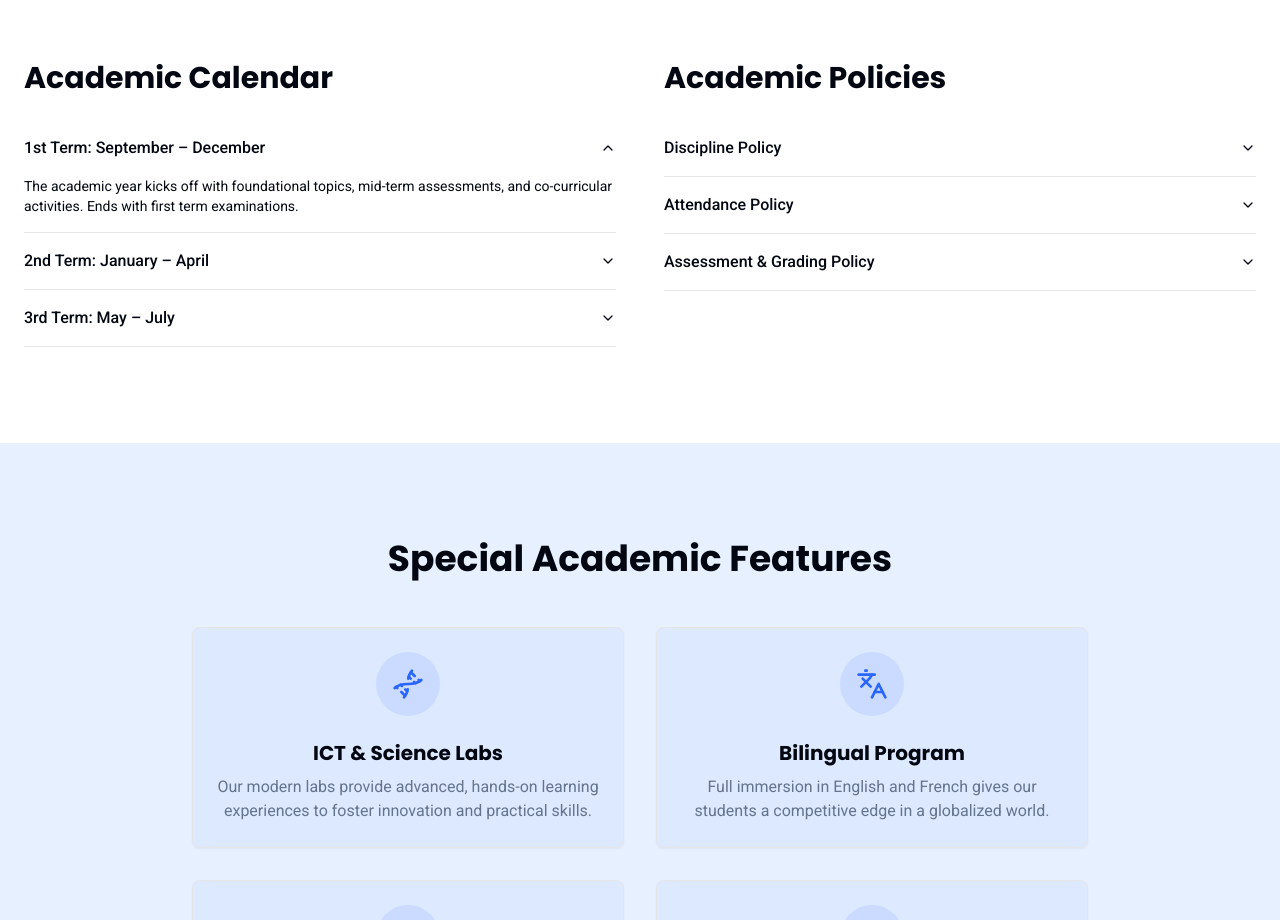
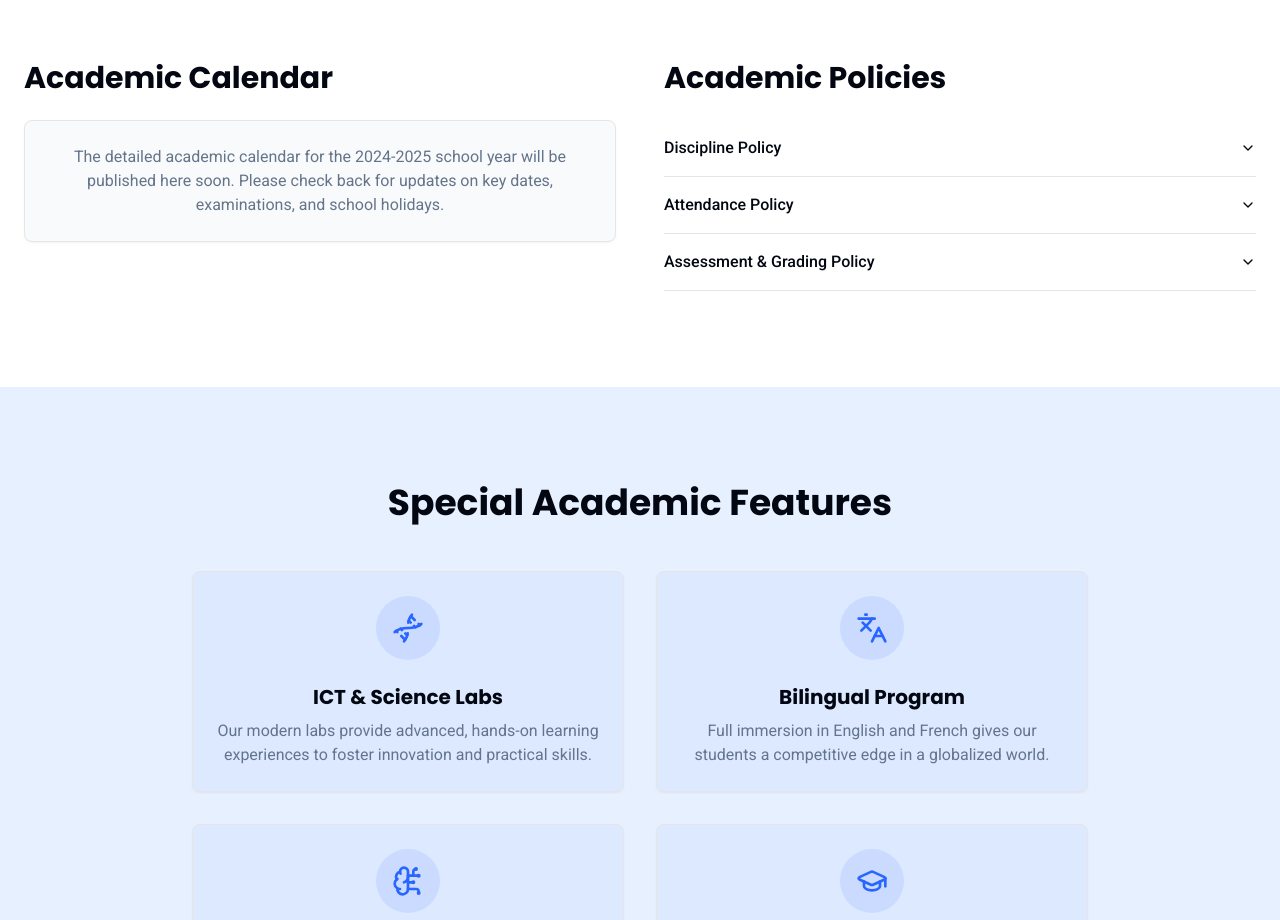
Before and after one commit to KayZee52/CMFI-website, a Next.js app: page /academics in a window 1280 px wide. Shown: the part 2960-3880 px from the top of the page. Built offline with nearby package versions, Linux system fonts and the light colour scheme.

Commit message:
initial commit

```diff
--- a/src/app/academics/page.tsx
+++ b/src/app/academics/page.tsx
@@ -151,26 +151,11 @@ const AcademicsPage = () => {
                 <div className="container mx-auto px-6 grid md:grid-cols-2 gap-12 items-start">
                     <AnimateOnScroll>
                         <h2 className="font-headline text-3xl font-bold mb-6">Academic Calendar</h2>
-                        <Accordion type="single" collapsible className="w-full" defaultValue="item-1">
-                          <AccordionItem value="item-1">
-                            <AccordionTrigger>1st Term: September – December</AccordionTrigger>
-                            <AccordionContent>
-                              The academic year kicks off with foundational topics, mid-term assessments, and co-curricular activities. Ends with first term examinations.
-                            </AccordionContent>
-                          </AccordionItem>
-                          <AccordionItem value="item-2">
-                            <AccordionTrigger>2nd Term: January – April</AccordionTrigger>
-                            <AccordionContent>
-                              Focus on syllabus advancement, practical labs, and preparation for mid-year mock examinations. Includes Parent-Teacher conferences.
-                            </AccordionContent>
-                          </AccordionItem>
-                          <AccordionItem value="item-3">
-                            <AccordionTrigger>3rd Term: May – July</AccordionTrigger>
-                            <AccordionContent>
-                              Intensive revision, final examinations for promotion, and end-of-year ceremonies including graduation for Grade 12.
-                            </AccordionContent>
-                          </AccordionItem>
-                        </Accordion>
+                        <Card className="p-6 bg-secondary/50">
+                            <p className="text-muted-foreground text-center">
+                                The detailed academic calendar for the 2024-2025 school year will be published here soon. Please check back for updates on key dates, examinations, and school holidays.
+                            </p>
+                        </Card>
                     </AnimateOnScroll>
                     <AnimateOnScroll delay={200}>
                         <h2 className="font-headline text-3xl font-bold mb-6">Academic Policies</h2>
```
